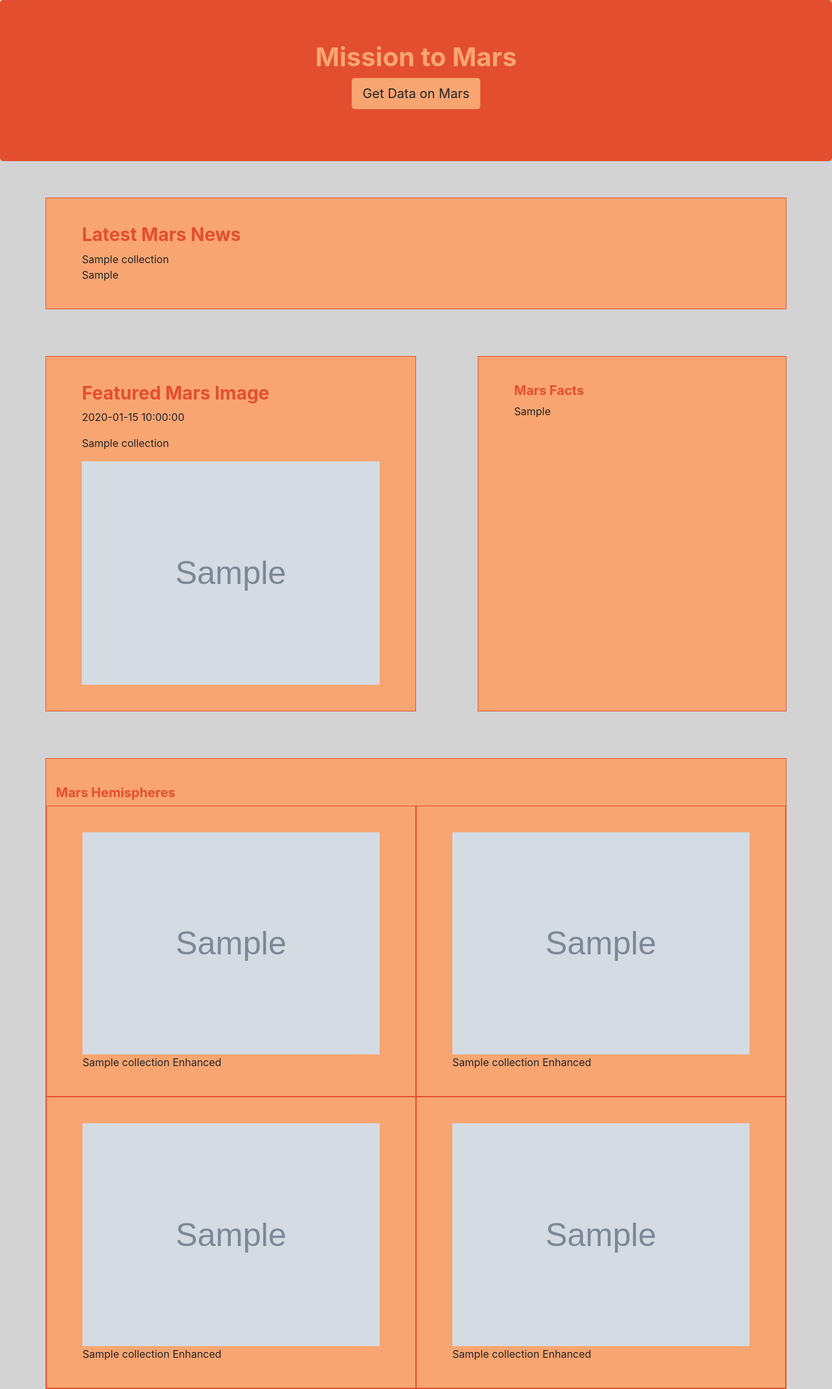
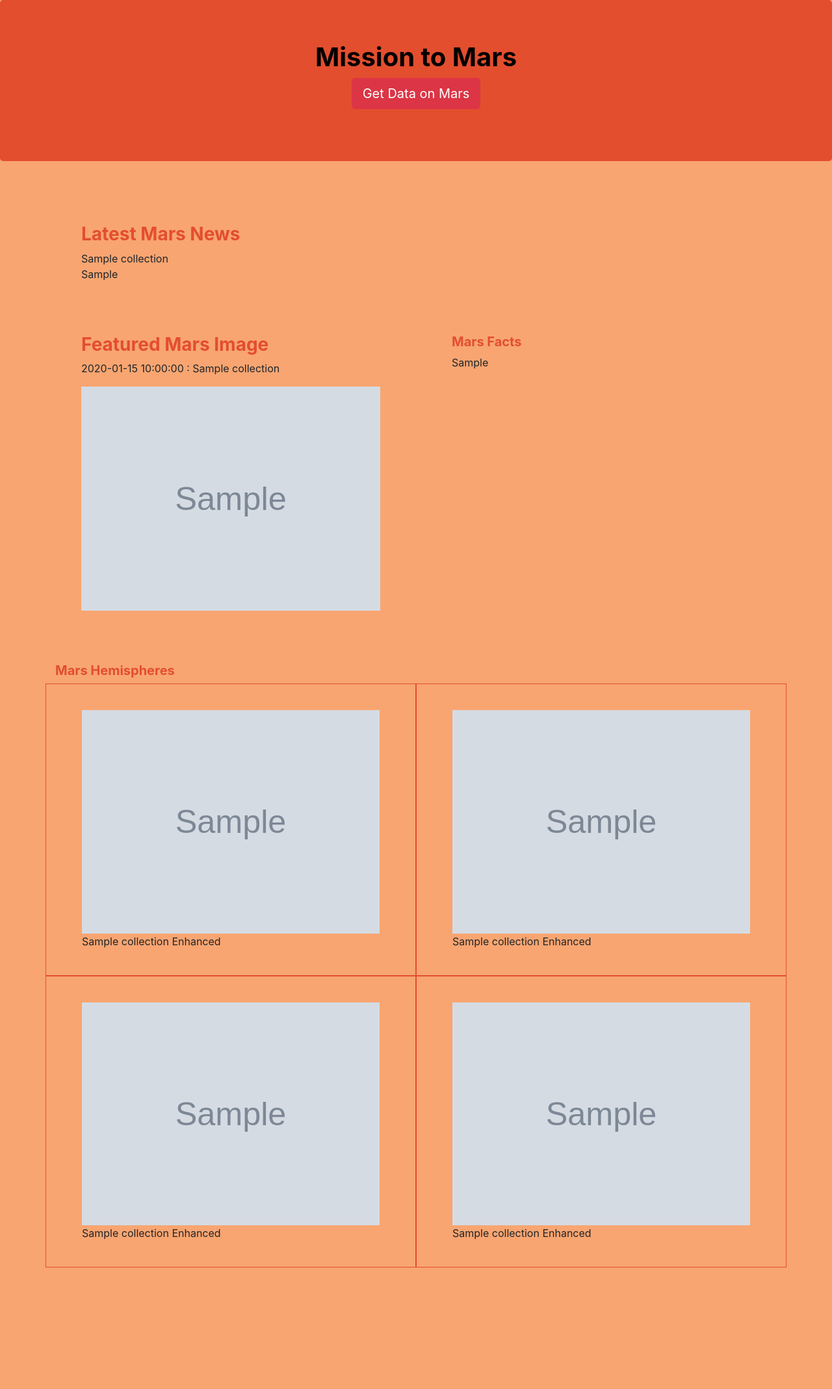
Before and after one commit to stuhunter4/web-scraping-challenge, a Flask app: page / in a window 1280 px wide. Shown: the whole page at 65% size. After the commit the page ends 1951 px from the top, so only its background shows below. Run offline with Flask 2, Linux system fonts and the light colour scheme; grey boxes marked "Sample" are stand-in pictures; a database or web service that is not in the repository returns one stand-in record (values such as "Sample title"); some libraries are stand-ins or nearby versions.

Commit message:
finished with basic styling, not really looking to do more with this project.  more interested in repeating this project for my own direction

```diff
--- a/Missions_to_Mars/templates/index.html
+++ b/Missions_to_Mars/templates/index.html
@@ -21,12 +21,12 @@
             padding: 40px;
         }
 
-        .body {
-            background: lightgray;
+        body {
+            background: #f8a571;
         }
 
         h1 {
-            color: #f8a571;
+            color: black;
             font-weight: bold;
         }
 
@@ -48,10 +48,6 @@
             padding-top: 40px;
         }
 
-        @media screen and (max-width: 767px) {
-            .body {background-color: #f8a571;}
-        }
-
         .border {
             border-color: #e34e2e !important;
         }
@@ -66,24 +62,24 @@
             padding: 8px;
         }
 
-        tr:nth-child(odd) {
+        tr:nth-child(even) {
             background-color: #e4684d;
             border: #e34e2e;
         }
     </style>
 </head>
-<body class="body">
+<body>
 
 <div class="jumbotron">
     <div class="container text-center">
         <h1>Mission to Mars</h1>
-        <p><a id="orange" class="btn btn-lg" href="/scrape" role="button">Get Data on Mars</a></p>
+        <p><a class="btn btn-danger btn-lg" href="/scrape" role="button">Get Data on Mars</a></p>
     </div>
 </div><br>
 
 <div id="orange" class="container">
     <div class="row">
-        <div class="col-sm-12 border">
+        <div class="col-sm-12">
             <div class="panel">
                 <div class="panel-heading"><h3>Latest Mars News</h3></div>
                 <div class="panel-body">{{mars.news_title}}</div>
@@ -91,23 +87,18 @@
             </div>
         </div>
     </div>
-</div><br><br><br>
+</div>
 
 <div class="container">
     <div class="row">
-        <div  id="orange" class="col-sm-6 border">
+        <div  id="orange" class="col-sm-6">
             <div class="well">
                 <h3>Featured Mars Image</h3>
-                <p>{{mars.image_date}}</p>
-                <p>{{mars.image_title}}</p>
+                <p>{{mars.image_date}} : {{mars.image_title}}</p>
                 <img src="{{mars.feature_image_url}}" class="img-responsive"style="width:100%" alt="Image">
             </div>
         </div>
-        <div class="col-sm-1">
-            <div class="well">
-            </div>
-        </div>
-        <div id="orange" class="col-sm-5 border">
+        <div id="orange" class="col-sm-6">
             <div class="well">
                 <h5>Mars Facts</h5>
                 {% autoescape off %}
@@ -116,9 +107,9 @@
             </div>
         </div>
     </div>
-</div><br><br><br>
+</div>
 
-<div id="orange" class="container border">
+<div id="orange" class="container">
     <h5 id="top_padding">Mars Hemispheres</h5>
     <div class="row">
         <div class="col-sm-6 border">
```
